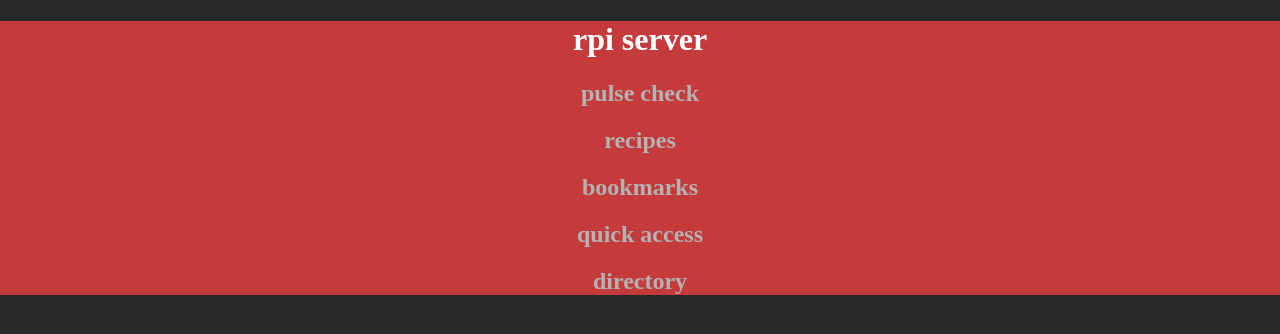
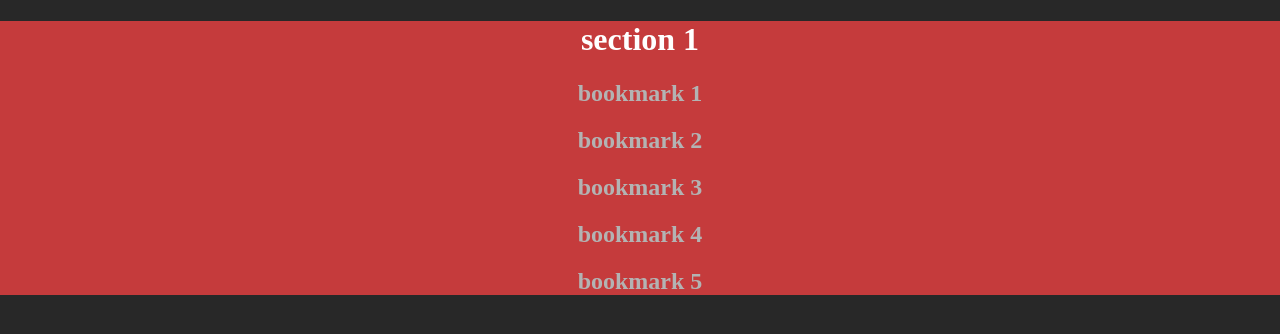
Before and after one commit to null-integer/homepage-mobile, a plain HTML site: page index.html in a window 1280 px wide. Drawn offline with Linux system fonts and the light colour scheme.

Commit message:
New ReadMe

```diff
--- a/index.html
+++ b/index.html
@@ -5,7 +5,7 @@
     <meta charset="UTF-8" />
     <meta name="viewport" content="width=device-width, initial-scale=1.0" />
     <meta http-equiv="X-UA-Compatible" />
-    <title>Homepage</title>
+    <title>Homepage Mobile</title>
 
     <!-- Mobile Style -->
     <style>
@@ -47,44 +47,38 @@
         //bookmark array
         const bookmarks = [
             {
-                title: "rpi server",
+                title: "section 1",
                 links: [
-                    { name: "pulse check", url: "http://192.168.1.163:3001/" },
-                    { name: "recipes", url: "http://192.168.1.163:3001/recipes" },
-                    { name: "bookmarks", url: "http://192.168.1.163:3001/bookmarks" },
-                    { name: "quick access", url: "http://192.168.1.163:3001/quickAccess" },
-                    { name: "directory", url: "http://192.168.1.163:3001/directory" },
+                    { name: "bookmark 1", url: "https://127.0.0.1" },
+                    { name: "bookmark 2", url: "https://127.0.0.1/" },
+                    { name: "bookmark 3", url: "https://127.0.0.1/" },
+                    { name: "bookmark 4", url: "https://127.0.0.1/" },
+                    { name: "bookmark 5", url: "https://127.0.0.1/" },
                 ],
             },
             {
-                title: "my stuff",
+                title: "section 2",
                 links: [
-                    { name: "youtube", url: "https://youtube.com" },
-                    { name: "gmail", url: "https://mail.google.com/mail/u/0/#inbox" },
-                    { name: "drive", url: "https://drive.google.com/drive/my-drive" },
-                    { name: "reddit", url: "https://www.reddit.com/",},
-                    { name: "twitch", url: "https://www.twitch.tv/",},
-                    { name: "github", url: "https://github.com/",},
-                    { name: "thingiverse", url: "https://www.thingiverse.com/"},
-                    { name: "ztype", url: "https://zty.pe/"},
-                    { name: "supercook", url: "https://www.supercook.com"},
-                    { name: "monkeytype", url: "https://monkeytype.com/",},
-                    { name: "isDown", url: "https://www.isitdownrightnow.com/",},
+                    { name: "bookmark 1", url: "https://127.0.0.1" },
+                    { name: "bookmark 2", url: "https://127.0.0.1/" },
+                    { name: "bookmark 3", url: "https://127.0.0.1/" },
+                    { name: "bookmark 4", url: "https://127.0.0.1/" },
+                    { name: "bookmark 5", url: "https://127.0.0.1/" },
                 ],
             },
             {
-                title: "school",
+                title: "section 3",
                 links: [
-                    { name: "blackboard", url: "https://mycourses.utrgv.edu/" },
-                    { name: "outlook", url: "https://outlook.office365.com/mail/inbox" },
-                    { name: "jira", url: "https://keviny.atlassian.net/jira/projects?selectedProjectType=software"},
-                    { name: "figma", url: "https://www.figma.com/files/"},
-                    { name: "utrgv", url:"https://www.utrgv.edu/en-us/"},
-                    { name: "onedrive", url: "https://utrgv-my.sharepoint.com/personal/alfonso_barrera03_utrgv_edu/"},
+                    { name: "bookmark 1", url: "https://127.0.0.1" },
+                    { name: "bookmark 2", url: "https://127.0.0.1/" },
+                    { name: "bookmark 3", url: "https://127.0.0.1/" },
+                    { name: "bookmark 4", url: "https://127.0.0.1/" },
+                    { name: "bookmark 5", url: "https://127.0.0.1/" },
                 ],
             },
 
         ];
+
         let index = 0;
 
         window.onload = () => {
@@ -94,9 +88,15 @@
 
         //Set up Bookmarks
         function setupBookmarks(){
+
             const bookmarkContainer = document.getElementById("bookmark-container");
+
             bookmarkContainer.innerHTML = "";
+
+            //add an onmousedown h1 with the title of the section
             bookmarkContainer.innerHTML += `<h1 onmousedown="cycleBookmark()">${bookmarks[index].title}</h1>`;
+
+            //add the bookmarks for that section
             bookmarks[index].links.map(bookmark =>{
                 bookmarkContainer.innerHTML += `<h2><a href="${bookmark.url}">${bookmark.name}</a></h2>`;
             });
```
Also changed, not shown: screenshot.png (added), 1 other file.
